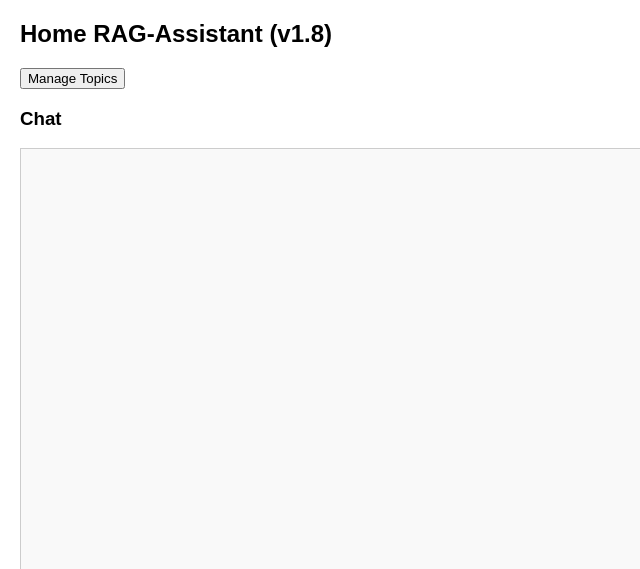
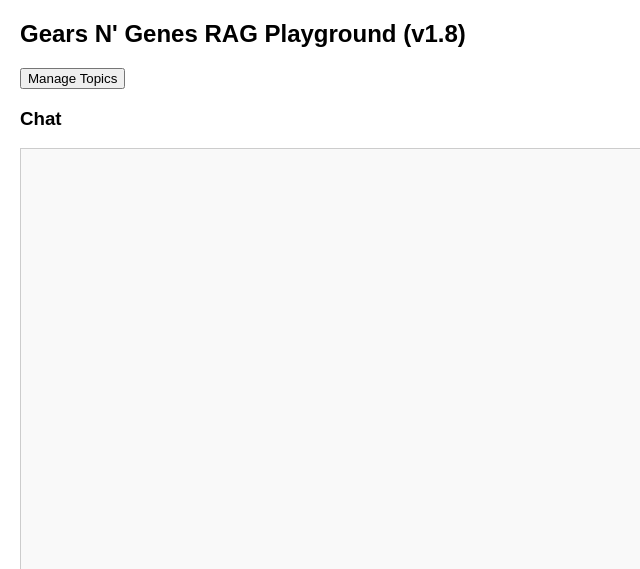
Before and after one commit to gearsngenes/GnG-RAG-Playground, a Flask app: page / in a window 1280 px wide. Shown: the top 569 px of the page, without its empty margins (0-640 px from the left). Run offline with Flask 3, Linux system fonts and the light colour scheme; parts of the project's set-up code (start-up, migrations or seed data) failed here and were passed over.

Commit message:
README updated

```diff
--- a/app.py
+++ b/app.py
@@ -81,6 +81,7 @@ def delete_index():
     except Exception as e:
         return jsonify({"error": str(e)}), 500
 
+#===Document Management===
 @app.route('/list_uploaded_files', methods=['POST'])
 def list_uploaded_files():
     data = request.get_json()
--- a/templates/index.html
+++ b/templates/index.html
@@ -3,7 +3,7 @@
 <head>
     <meta charset="UTF-8">
     <meta name="viewport" content="width=device-width, initial-scale=1.0">
-    <title>Home RAG-Assistant (v1.8)</title>
+    <title>GnG RAG</title>
 
     <!-- jQuery -->
     <script src="https://code.jquery.com/jquery-3.6.0.min.js"></script>
@@ -82,7 +82,7 @@
 </head>
 <body>
 
-<h2>Home RAG-Assistant (v1.8)</h2>
+<h2>Gears N' Genes RAG Playground (v1.8)</h2>
 <button onclick="window.location.href='/manage_topics'">Manage Topics</button>
 
 <h3>Chat</h3>
```
Also changed, not shown: README.md, 1 other file.
